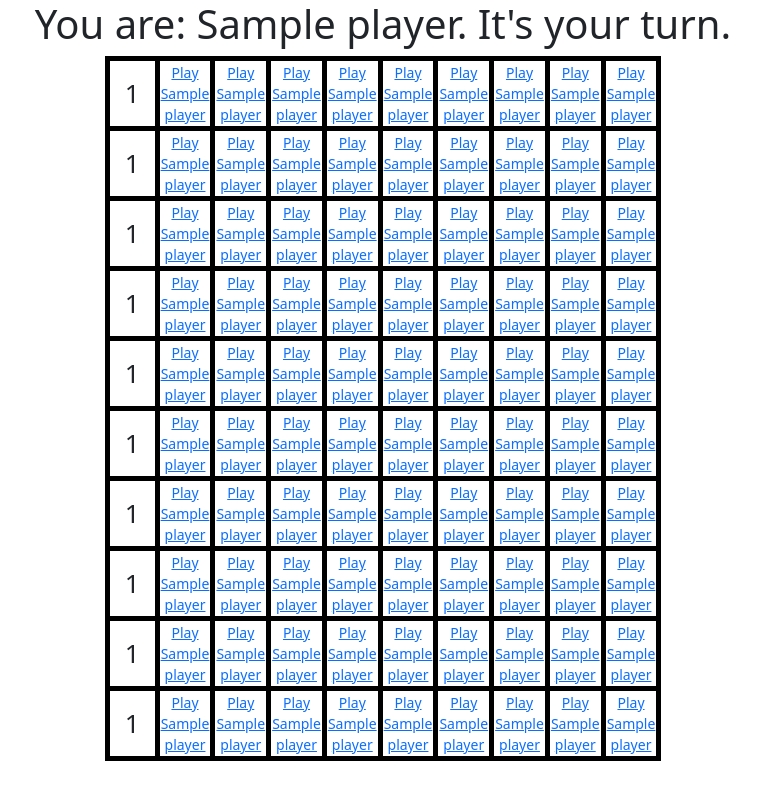
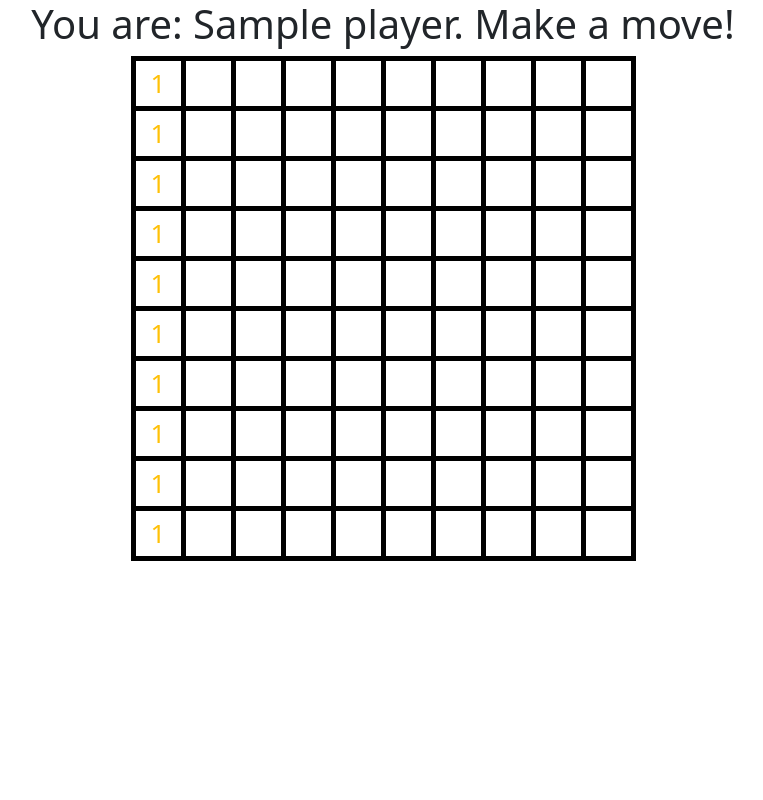
Before and after one commit to yellow-elephant/ylab_reverse_tic_tac_toe, a Flask app: template templates/board.html in a window 1280 px wide. Shown: the whole page, without its empty margins (257-1020 px from the left). Run offline with Flask 2, Linux system fonts and the light colour scheme; the template is opened without the code that fills it: most values are stand-ins (such as "Sample title", 1, 10 or a date in 2020).

Commit message:
add marks coloring

```diff
--- a/templates/board.html
+++ b/templates/board.html
@@ -26,22 +26,29 @@
             td > a {
                 font-size: 14px;
             }
+            .play {
+                height:100%;
+                width:100%;
+            }
 
     </style>
 </head>
 <body>
-<h1>You are: {{player}}. It's your turn.</h1>
+<h1>You are: {{player}}. Make a move!</h1>
 <table>
     {% for x in range(10) %}
     <tr>
         {% for y in range(10) %}
         <td>
             {% if board[x][y] %}
-            {{ board[x][y] }}
+                {% if board[x][y] == player%}
+                    <div class="text-success">{{player}}</div>
+                {% else %}
+                    <div class="text-warning">{{board[x][y]}}</div>
+                {% endif %}
             {% else %}
             <a href="{{ url_for('play', row=x, col=y) }}">
-                <div>
-                    Play {{player}}
+                <div class="play">
                 </div>
             </a>
             {% endif %}
```
